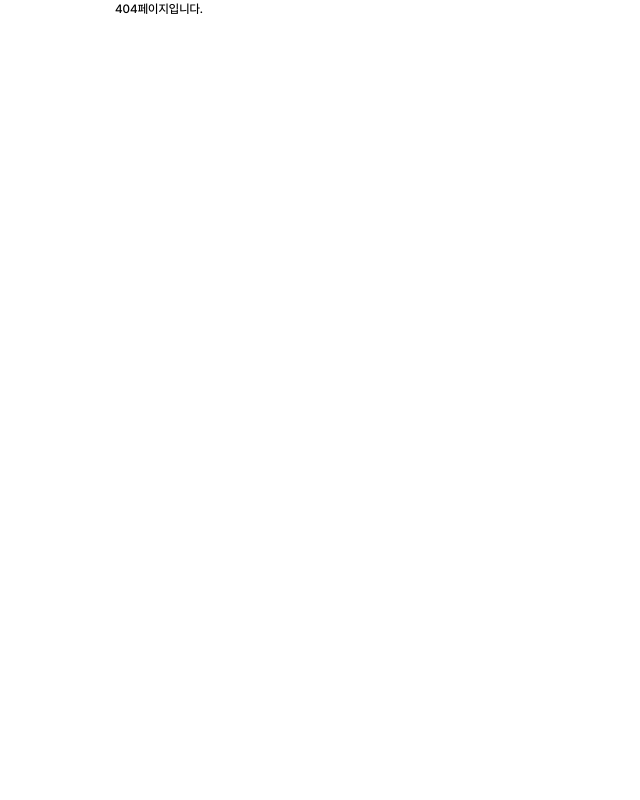
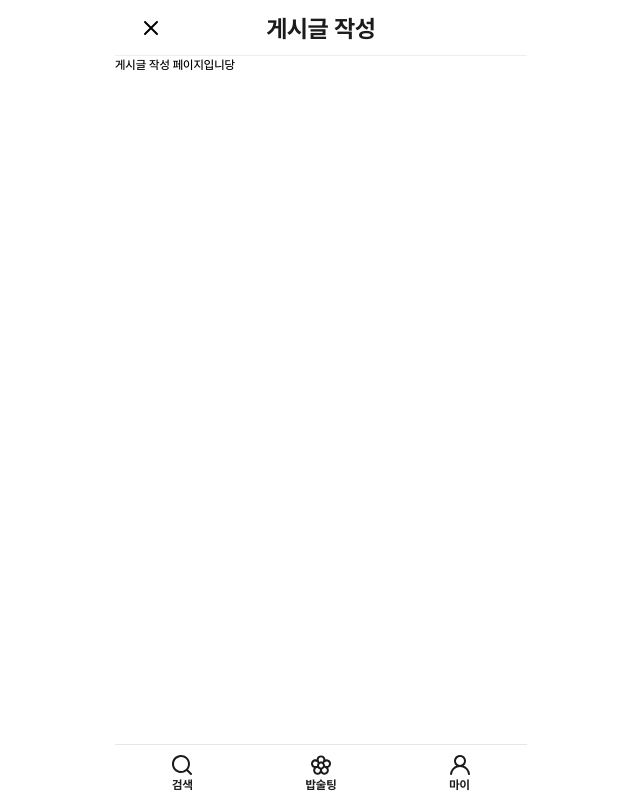
Before and after one commit to BobSoolTing/Bob-Sool-Ting-FE, a Next.js app: page /write in a window 1280 px wide. Before the commit this address had no page. Shown: the whole page, without its empty margins (319-959 px from the left). Built offline with nearby package versions, Linux system fonts and the light colour scheme.

Commit message:
📝 Update : 파일명 변경 및 헤더 바텀 바 적용

```diff
--- /dev/null
+++ b/src/pages/write/index.tsx
@@ -0,0 +1,17 @@
+import React from 'react';
+import { ReactNode } from 'react';
+import Header from '@/components/shared/bst/Header';
+import BottomBar from '@/components/shared/bst/BottomBar';
+
+export default function WritePage() {
+  return <div>게시글 작성 페이지입니당</div>;
+}
+
+WritePage.getLayout = (page: ReactNode) => {
+  return (
+    <>
+      <Header>{'게시글 작성'}</Header>
+      <BottomBar>{page}</BottomBar>
+    </>
+  );
+};
--- a/src/pages/writing/index.tsx
+++ /dev/null
@@ -1,5 +0,0 @@
-import React from 'react';
-
-export default function WritingPage() {
-  return <div>게시글 작성 페이지입니당</div>;
-}
```
